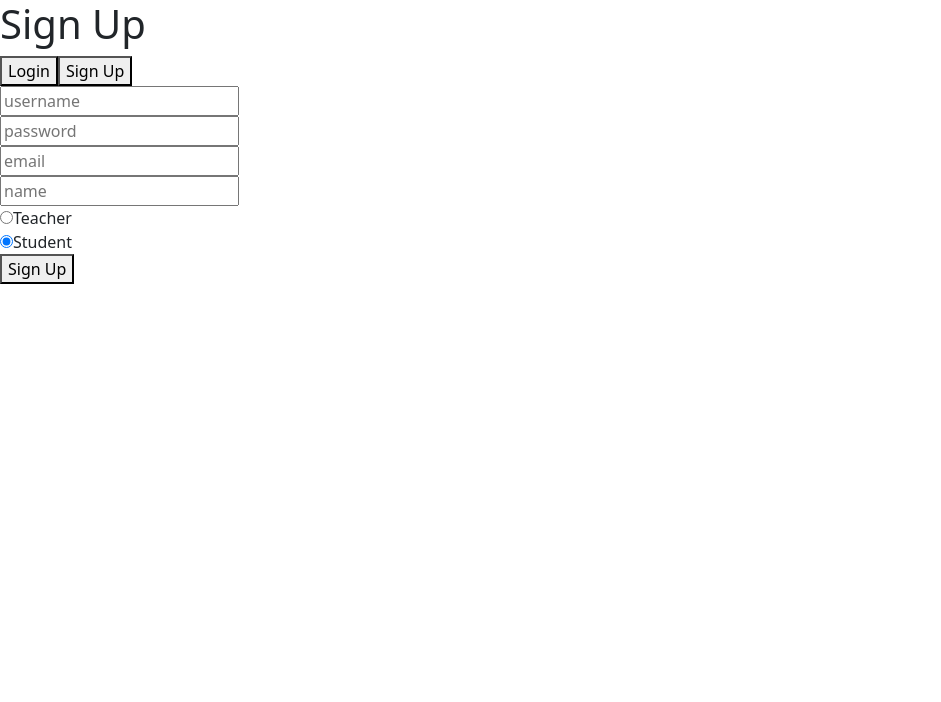
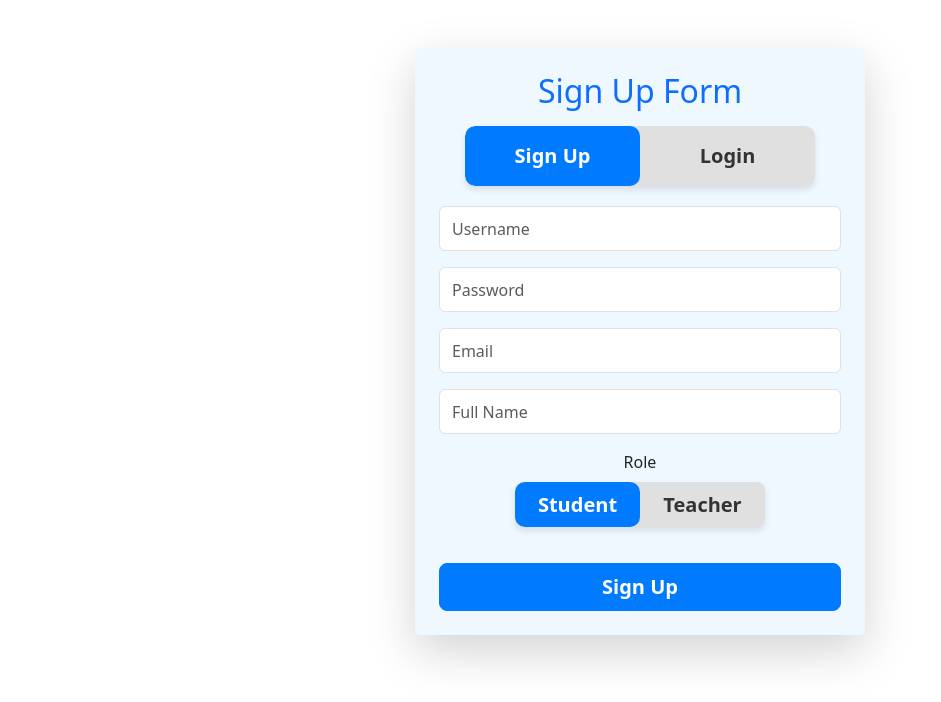
Before and after one commit to Sriramchannamsetty/EduTrack, a React (Vite) app in the folder frontend/: page /login in a window 1280 px wide. Shown: the top 702 px of the page, without its empty margins (0-941 px from the left). Built offline with nearby package versions, Linux system fonts and the light colour scheme.

Commit message:
login signup ui,fixes in frontend

```diff
--- /dev/null
+++ b/frontend/src/components/AuthForm.css
@@ -0,0 +1,79 @@
+/* Form Container */
+.auth-card {
+    width: 450px;
+    background-color: #f0f8ff;
+    border-radius: 5px; /* Decreased from 20px to 5px */
+    padding: 25px;
+}
+
+/* Large Switch Container for Login/Signup */
+.switch-container {
+    position: relative;
+    display: flex;
+    width: 100%;
+    max-width: 350px; /* Made it larger */
+    height: 60px; /* Increased height */
+    background-color: #e0e0e0;
+    border-radius: 10px; /* Decreased from 25px to 10px */
+    overflow: hidden;
+    box-shadow: 0px 4px 6px rgba(0, 0, 0, 0.1);
+    margin: 0 auto 20px;
+    align-items: center;
+    justify-content: space-between;
+}
+
+/* Blue Background Slider */
+.switch-bg {
+    position: absolute;
+    width: 50%;
+    height: 100%;
+    background-color: #007bff;
+    border-radius: 10px;
+    transition: transform 0.3s ease-in-out;
+}
+
+/* Switch Buttons */
+.switch-btn {
+    flex: 1;
+    z-index: 1;
+    border: none;
+    background: none;
+    padding: 15px 0; /* Increased padding */
+    font-weight: bold;
+    color: #333;
+    cursor: pointer;
+    transition: color 0.3s ease-in-out;
+    text-align: center;
+    font-size: 20px; /* Increased font size */
+    position: relative;
+    outline: none;
+}
+
+.switch-btn.active {
+    color: white;
+    font-weight: bold;
+}
+
+/* Smaller Role Switch */
+.role-switch-container .switch-container {
+    max-width: 250px; /* Smaller than login/signup */
+    height: 45px; /* Smaller height */
+    border-radius: 8px; /* Adjusted border radius */
+}
+
+/* Adjust Form Inputs to Look Consistent */
+.form-control {
+    height: 45px;
+    font-size: 16px;
+}
+
+/* Primary Submit Button */
+.btn-primary {
+    background-color: #007bff;
+    border-color: #007bff;
+}
+
+.btn-primary:hover {
+    background-color: #0056b3;
+    border-color: #0056b3;
+}
--- a/frontend/src/components/AuthForm.jsx
+++ b/frontend/src/components/AuthForm.jsx
@@ -1,4 +1,6 @@
 import { useRef, useState } from "react";
+import "bootstrap/dist/css/bootstrap.min.css";
+import "./AuthForm.css"; // Unified CSS file
 import SignUpData from "./SignUpData";
 
 function AuthForm() {
@@ -9,8 +11,8 @@
     const email = useRef("");
     const name = useRef("");
 
-    function toggleHeading() {
-        setHeading((prev) => (prev === "Sign Up" ? "Login" : "Sign Up"));
+    function toggleHeading(newHeading) {
+        setHeading(newHeading);
     }
 
     async function handleSubmit(event) {
@@ -31,9 +33,6 @@
                       password: password.current.value,
                   };
 
-        // console.log("Email:", username.current.value);
-        // console.log("Role:", role);
-
         try {
             const res = await fetch(`http://localhost:5000/api/auth/${endpoint}`, {
                 method: "POST",
@@ -49,19 +48,34 @@
     }
 
     return (
-        <>
-            <h1>{heading}</h1>
-            <button onClick={toggleHeading}>Login</button>
-            <button onClick={toggleHeading}>Sign Up</button>
-            <form onSubmit={handleSubmit}>
-                <input type="text" placeholder="username" ref={username} />
-                <br />
-                <input type="password" placeholder="password" ref={password} />
-                <br />
-                {heading === "Sign Up" && <SignUpData email={email} role={role} name={name} setRole={setRole} />}
-                <button>{heading}</button>
-            </form>
-        </>
+        <div className="container mt-5 d-flex justify-content-center">
+            <div className="auth-card shadow-lg p-4">
+                {/* Form Heading */}
+                <h2 className="text-center text-primary mb-3">{heading} Form</h2>
+
+                {/* Login/Signup Switch */}
+                <div className="switch-container">
+                    <div className="switch-bg" style={{ transform: heading === "Sign Up" ? "translateX(0%)" : "translateX(100%)" }} />
+                    <button type="button" className={`switch-btn ${heading === "Sign Up" ? "active" : ""}`} onClick={() => toggleHeading("Sign Up")}>
+                        Sign Up
+                    </button>
+                    <button type="button" className={`switch-btn ${heading === "Login" ? "active" : ""}`} onClick={() => toggleHeading("Login")}>
+                        Login
+                    </button>
+                </div>
+
+                <form onSubmit={handleSubmit}>
+                    <div className="mb-3">
+                        <input type="text" className="form-control" placeholder="Username" ref={username} required />
+                    </div>
+                    <div className="mb-3">
+                        <input type="password" className="form-control" placeholder="Password" ref={password} required />
+                    </div>
+                    {heading === "Sign Up" && <SignUpData email={email} role={role} name={name} setRole={setRole} />}
+                    <button className="btn btn-primary w-100 btn-lg fw-bold mt-3">{heading}</button>
+                </form>
+            </div>
+        </div>
     );
 }
 
--- a/frontend/src/components/SignUpData.jsx
+++ b/frontend/src/components/SignUpData.jsx
@@ -1,17 +1,32 @@
-import { useRef } from "react";
-function SignUpData({email,role,name,setRole}){
+function SignUpData({ email, role, name, setRole }) {
+    function handleRoleChange(newRole) {
+        setRole(newRole);
+    }
 
-    return <>
-    <input type="text" placeholder="email" ref={email}/>
-    <br />
-    <input type="text" placeholder="name" ref={name}/>
-    <br />
-    <input type="radio" name="role"  id="teacher" value="teacher"checked={role === "teacher"} onChange={()=>{setRole("teacher")}}/>
-    <label htmlFor="teacher">Teacher</label>
-    <br />
-    <input type="radio" name="role"  id="student" value="student" checked={role === "student"} onChange={()=>{setRole("student")}}/>
-    <label htmlFor="student">Student</label>
-    <br />
-    </>
+    return (
+        <>
+            <div className="mb-3">
+                <input type="email" className="form-control" placeholder="Email" ref={email} required />
+            </div>
+            <div className="mb-3">
+                <input type="text" className="form-control" placeholder="Full Name" ref={name} required />
+            </div>
+
+            {/* Role Switch */}
+            <div className="role-switch-container">
+                <label className="form-label d-block text-center">Role</label>
+                <div className="switch-container">
+                    <div className="switch-bg" style={{ transform: role === "student" ? "translateX(0%)" : "translateX(100%)" }} />
+                    <button type="button" className={`switch-btn ${role === "student" ? "active" : ""}`} onClick={() => handleRoleChange("student")}>
+                        Student
+                    </button>
+                    <button type="button" className={`switch-btn ${role === "teacher" ? "active" : ""}`} onClick={() => handleRoleChange("teacher")}>
+                        Teacher
+                    </button>
+                </div>
+            </div>
+        </>
+    );
 }
+
 export default SignUpData;
```
